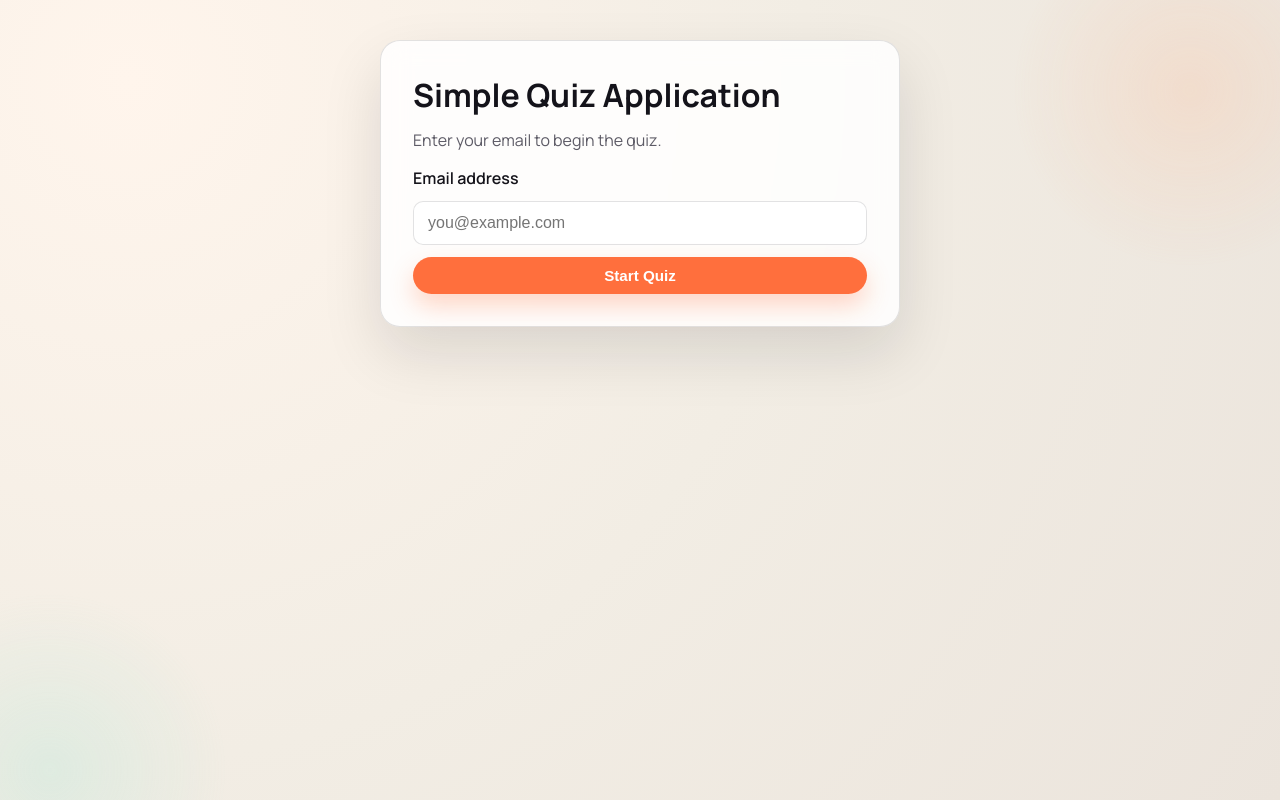
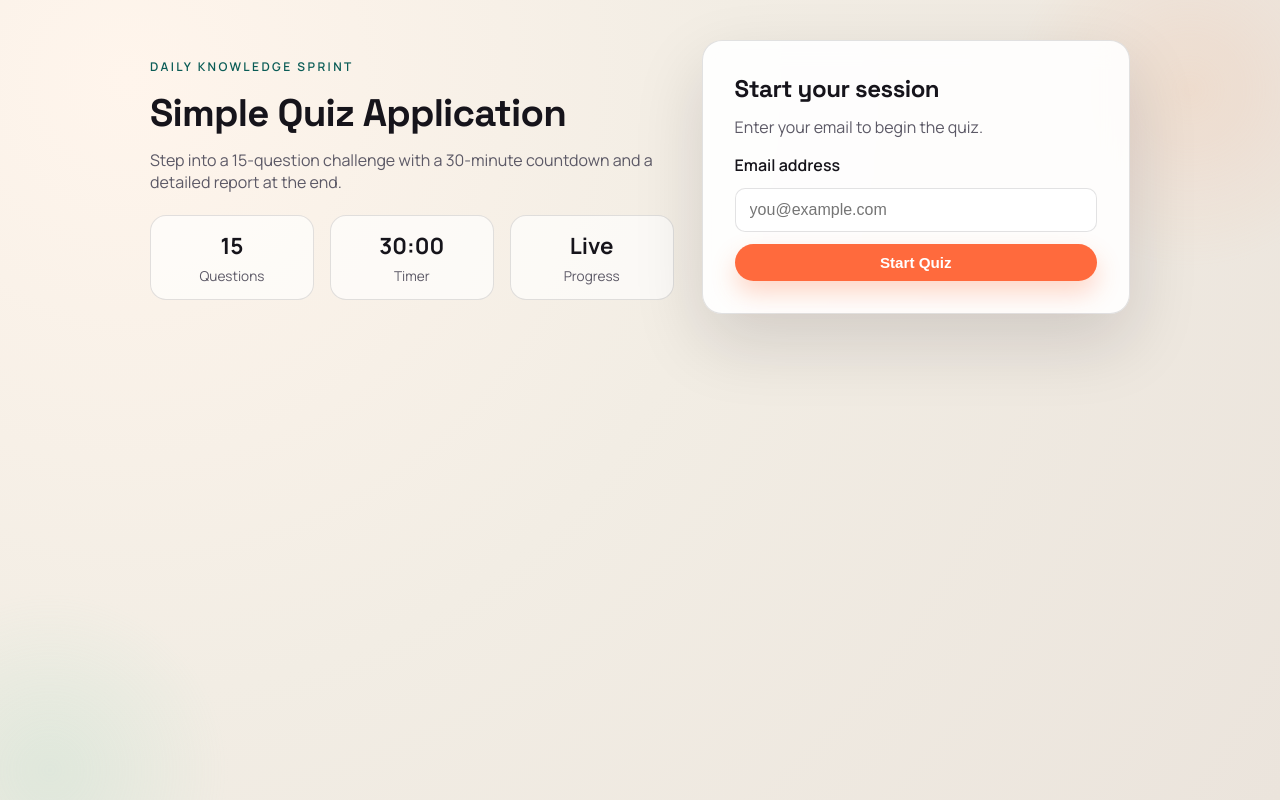
Before and after one commit to rajayush16/CausalFunnel-Assignment, a React (Vite) app: page / in a window 1280 px wide. Built offline with nearby package versions, Linux system fonts and the light colour scheme.

Commit message:
Enhance start screen layout and typography

```diff
--- a/src/pages/StartPage.jsx
+++ b/src/pages/StartPage.jsx
@@ -43,8 +43,31 @@ export default function StartPage() {
 
   return (
     <div className="page start-page">
-      <div className="card">
+      <div className="start-layout">
+        <div className="start-hero">
+          <span className="eyebrow">Daily Knowledge Sprint</span>
           <h1>Simple Quiz Application</h1>
+          <p className="subtitle">
+            Step into a 15-question challenge with a 30-minute countdown and a
+            detailed report at the end.
+          </p>
+          <div className="hero-stats">
+            <div>
+              <strong>15</strong>
+              <span>Questions</span>
+            </div>
+            <div>
+              <strong>30:00</strong>
+              <span>Timer</span>
+            </div>
+            <div>
+              <strong>Live</strong>
+              <span>Progress</span>
+            </div>
+          </div>
+        </div>
+        <div className="card start-card">
+          <h2>Start your session</h2>
           <p className="subtitle">Enter your email to begin the quiz.</p>
           <form onSubmit={handleSubmit} className="form">
             <label htmlFor="email">Email address</label>
@@ -74,5 +97,6 @@ export default function StartPage() {
           )}
         </div>
       </div>
+    </div>
   );
 }
--- a/src/styles.css
+++ b/src/styles.css
@@ -1,16 +1,17 @@
-@import url('https://fonts.googleapis.com/css2?family=Manrope:wght@400;500;600;700&display=swap');
+@import url('https://fonts.googleapis.com/css2?family=Manrope:wght@400;500;600;700&family=Space+Grotesk:wght@500;600;700&display=swap');
 
 :root {
-  --bg: #f4f1ea;
-  --card: rgba(255, 255, 255, 0.85);
-  --text: #14131a;
-  --muted: #5d5b66;
-  --primary: #ff6f3d;
-  --primary-dark: #e85b2c;
-  --accent: #0e7c7b;
-  --border: rgba(20, 19, 26, 0.12);
-  --shadow: 0 26px 60px rgba(18, 16, 26, 0.12);
-  --glass: rgba(255, 255, 255, 0.6);
+  --bg: #f5f0e7;
+  --card: rgba(255, 255, 255, 0.9);
+  --text: #16141b;
+  --muted: #5c5966;
+  --primary: #ff6a3d;
+  --primary-dark: #e7552b;
+  --accent: #0f766e;
+  --accent-dark: #0a5c56;
+  --border: rgba(22, 20, 27, 0.12);
+  --shadow: 0 28px 70px rgba(18, 16, 26, 0.14);
+  --glass: rgba(255, 255, 255, 0.65);
 }
 
 * {
@@ -21,7 +22,7 @@ body {
   margin: 0;
   font-family: 'Manrope', sans-serif;
   color: var(--text);
-  background: radial-gradient(circle at 10% 10%, #fff5ec, #f2ede4 50%, #ebe4dc 100%);
+  background: radial-gradient(circle at 10% 10%, #fff5ec, #f2ede4 45%, #ebe4dc 100%);
   min-height: 100vh;
 }
 
@@ -45,17 +46,28 @@ body::after {
 body::before {
   top: -120px;
   right: -120px;
-  background: radial-gradient(circle, #ffb78e, transparent 60%);
+  background: radial-gradient(circle, #ffc5a6, transparent 60%);
 }
 
 body::after {
   bottom: -180px;
   left: -160px;
-  background: radial-gradient(circle, #9de6d6, transparent 60%);
+  background: radial-gradient(circle, #a9eadb, transparent 60%);
+}
+
+body::before,
+body::after {
+  mix-blend-mode: multiply;
+}
+
+body::selection {
+  background: rgba(255, 106, 61, 0.2);
 }
 
 h1, h2, h3 {
   margin: 0 0 12px;
+  font-family: 'Space Grotesk', sans-serif;
+  letter-spacing: -0.02em;
 }
 
 p {
@@ -154,9 +166,62 @@ button:disabled {
   align-items: center;
 }
 
-.start-page .card {
-  max-width: 520px;
+.start-layout {
+  display: grid;
+  grid-template-columns: minmax(0, 1.1fr) minmax(0, 0.9fr);
+  gap: 28px;
+  align-items: center;
+  max-width: 980px;
   width: 100%;
+}
+
+.start-hero {
+  padding: 10px 0;
+}
+
+.start-hero .eyebrow {
+  text-transform: uppercase;
+  font-size: 0.75rem;
+  letter-spacing: 0.2em;
+  color: var(--accent-dark);
+  font-weight: 600;
+}
+
+.start-hero h1 {
+  font-size: 2.4rem;
+  margin-top: 12px;
+}
+
+.start-card {
+  max-width: 460px;
+  justify-self: end;
+  width: 100%;
+}
+
+.hero-stats {
+  display: grid;
+  grid-template-columns: repeat(3, minmax(0, 1fr));
+  gap: 16px;
+  margin-top: 22px;
+}
+
+.hero-stats div {
+  background: var(--glass);
+  border: 1px solid var(--border);
+  border-radius: 16px;
+  padding: 14px;
+  display: grid;
+  gap: 6px;
+  text-align: center;
+}
+
+.hero-stats strong {
+  font-size: 1.4rem;
+}
+
+.hero-stats span {
+  color: var(--muted);
+  font-size: 0.85rem;
 }
 
 .resume-panel {
@@ -423,6 +488,14 @@ button:disabled {
   .question-grid {
     grid-template-columns: repeat(6, 1fr);
   }
+
+  .start-layout {
+    grid-template-columns: 1fr;
+  }
+
+  .start-card {
+    justify-self: start;
+  }
 }
 
 @media (max-width: 600px) {
```
Lines whose indentation alone changed are shown as unchanged.
